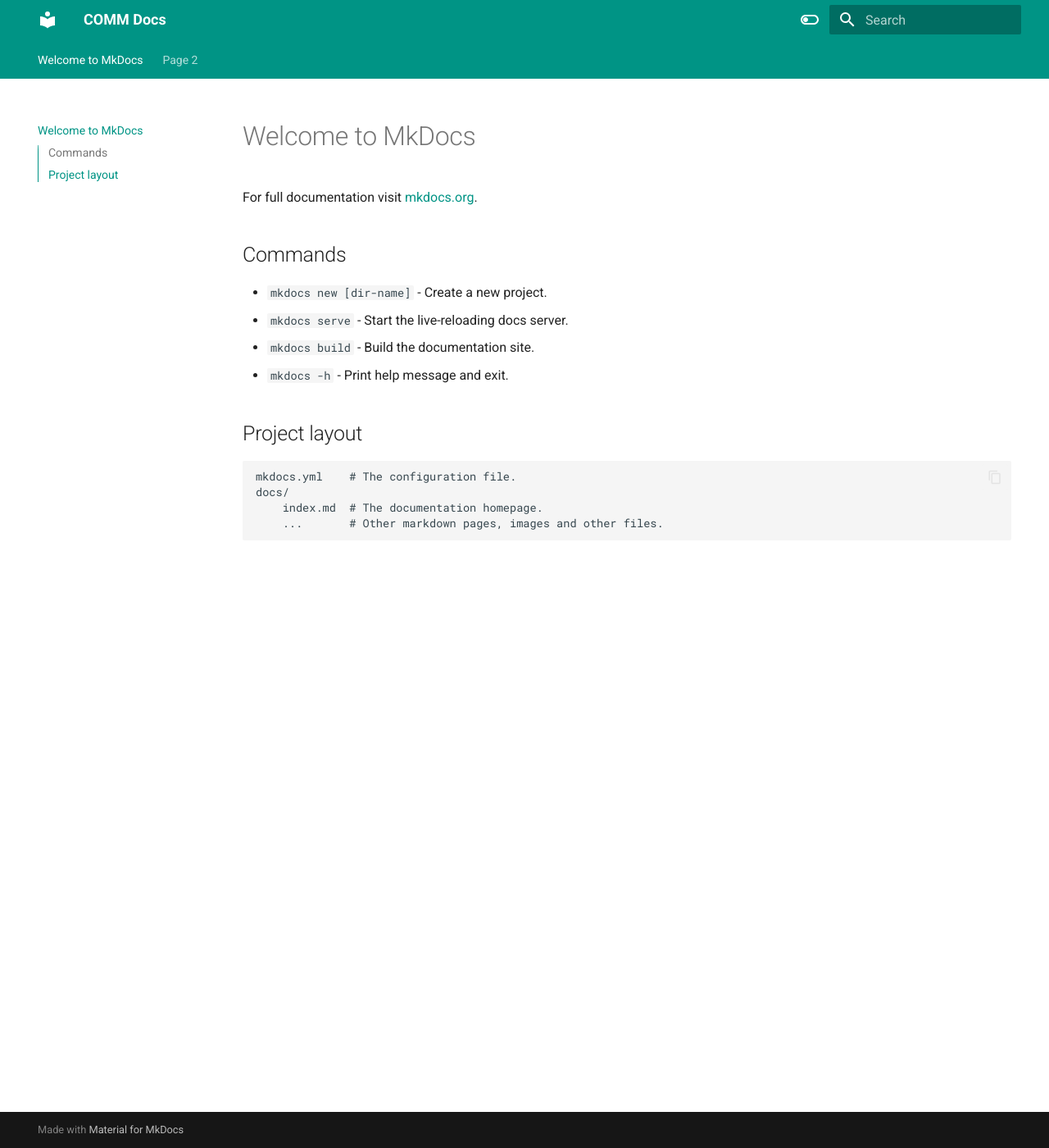
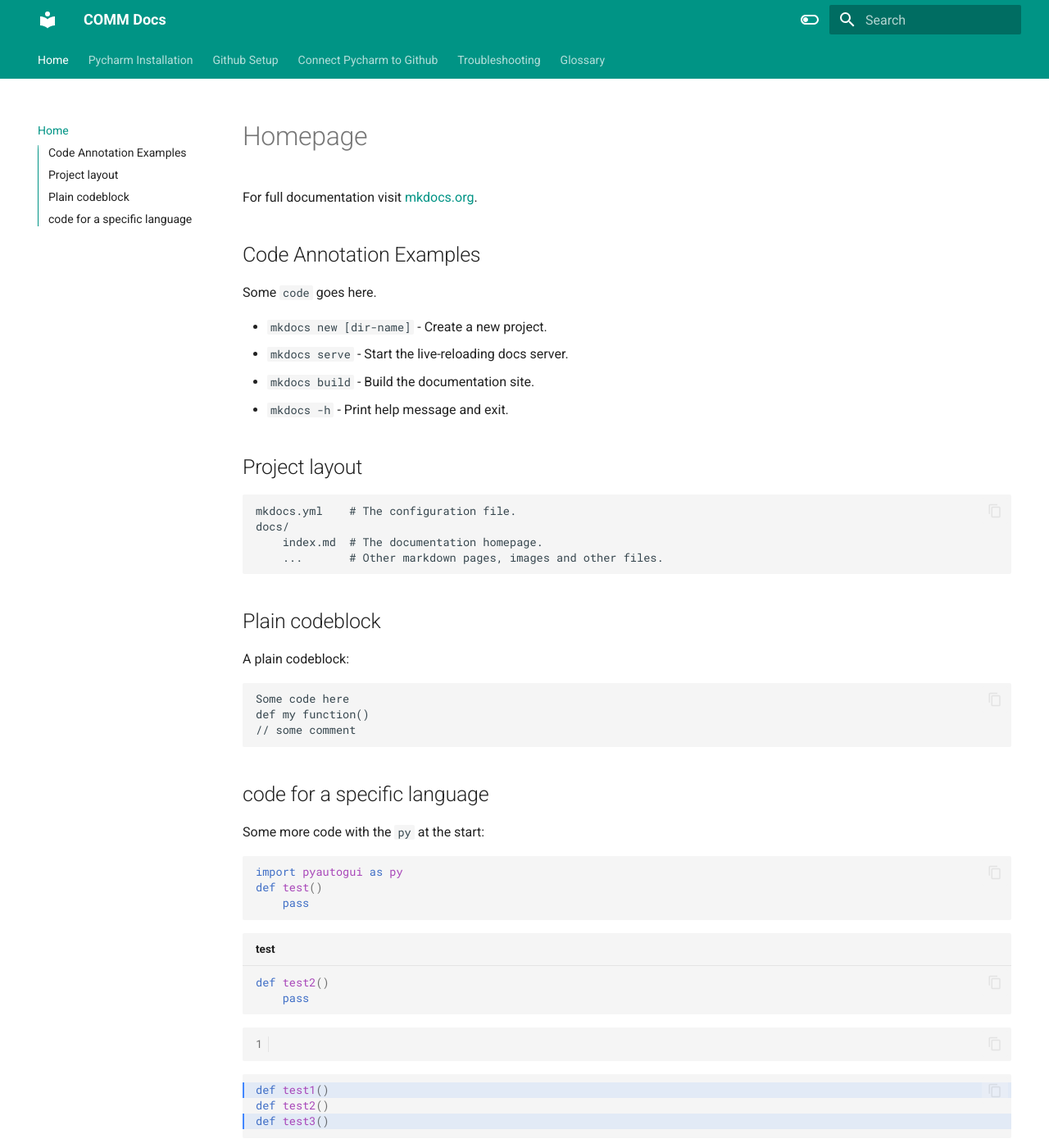
Before and after one commit to thebiggest0/pycharm-github-docs, an MkDocs documentation site: the page built from docs/index.md, in a window 1280 px wide and 1400 px high. Shown: the whole window at 82% size. Built offline with MkDocs 1.6.1 and Material for MkDocs 9.7.7, drawn with Linux system fonts in a browser that asks for light colours.

Commit message:
Add pages

````diff
--- a/docs/index.md
+++ b/docs/index.md
@@ -1,8 +1,10 @@
-# Welcome to MkDocs
+# Homepage
 
 For full documentation visit [mkdocs.org](https://www.mkdocs.org).
 
-## Commands
+## Code Annotation Examples
+
+Some `code` goes here.
 
 * `mkdocs new [dir-name]` - Create a new project.
 * `mkdocs serve` - Start the live-reloading docs server.
@@ -15,3 +17,36 @@
     docs/
         index.md  # The documentation homepage.
         ...       # Other markdown pages, images and other files.
+
+
+## Plain codeblock
+
+A plain codeblock:
+```
+Some code here
+def my function()
+// some comment
+```
+
+## code for a specific language
+Some more code with the `py` at the start:
+
+```py
+import pyautogui as py
+def test()
+    pass
+```
+
+```py title="test"
+def test2()
+    pass
+```
+
+```py linenums="1"
+```
+
+```py hl_lines="1 3"
+def test1()
+def test2()
+def test3()
+```
--- a/mkdocs.yml
+++ b/mkdocs.yml
@@ -1,4 +1,12 @@
 site_name: COMM Docs
+nav:
+  - Home: "index.md"
+  - Pycharm Installation: "pycharmInstallation.md"
+  - Github Setup: "githubSetup.md"
+  - Connect Pycharm to Github: "connectPycharmToGithub.md"
+  - Troubleshooting: "troubleshooting.md"
+  - Glossary: "glossary.md"
+
 theme:
   name: material
   features:
@@ -38,22 +46,22 @@
 #     - icon: fontawesome/brands/linkedin
 #       link: https://www.linkedin.com/in/willettjames/
 
-# markdown_extensions:
-#   - pymdownx.highlight:
-#       anchor_linenums: true
-#   - pymdownx.inlinehilite
-#   - pymdownx.snippets
-#   - admonition
-#   - pymdownx.arithmatex:
-#       generic: true
-#   - footnotes
-#   - pymdownx.details
-#   - pymdownx.superfences
-#   - pymdownx.mark
-#   - attr_list
-#   - pymdownx.emoji:
-#       emoji_index: !!python/name:materialx.emoji.twemoji
-#       emoji_generator: !!python/name:materialx.emoji.to_svg
+markdown_extensions:
+  - pymdownx.highlight:
+      anchor_linenums: true
+  - pymdownx.inlinehilite
+  - pymdownx.snippets
+  - admonition
+  - pymdownx.arithmatex:
+      generic: true
+  - footnotes
+  - pymdownx.details
+  - pymdownx.superfences
+  - pymdownx.mark
+  - attr_list
+  - pymdownx.emoji:
+      emoji_index: !!python/name:materialx.emoji.twemoji
+      emoji_generator: !!python/name:materialx.emoji.to_svg
 
-# copyright: |
-#   &copy; 2023 <a href="https://github.com/james-willett"  target="_blank" rel="noopener">James Willett</a>
+copyright: |
+  &copy; 2024 Yifei & Cai <a href="https://github.com/thebiggest0/pycharm-github-docs"  target="_blank" rel="noopener"></a>
````
Also changed, not shown: docs/connectPycharmToGithub.md (added), docs/githubSetup.md (added), docs/glossary.md (added), docs/pycharmInstallation.md (added), docs/troubleshooting.md (renamed from docs/pg2.md).
